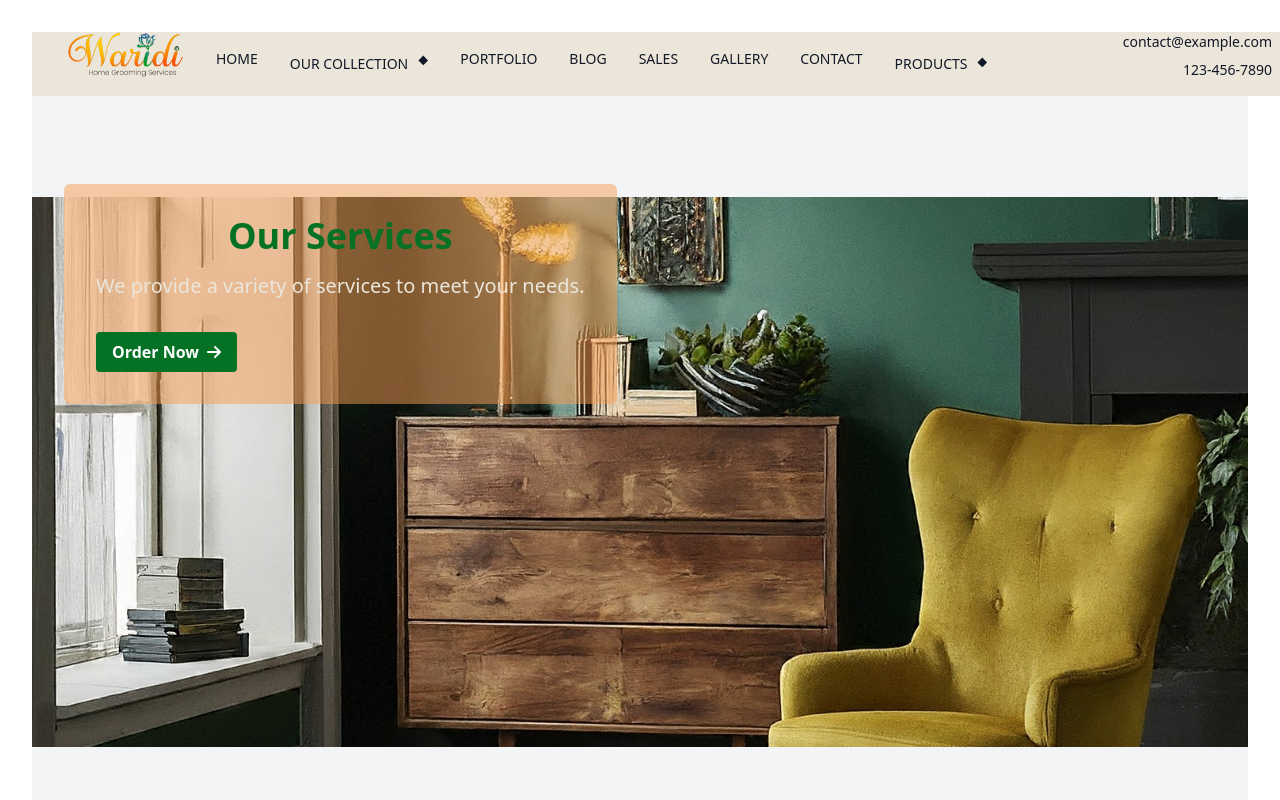
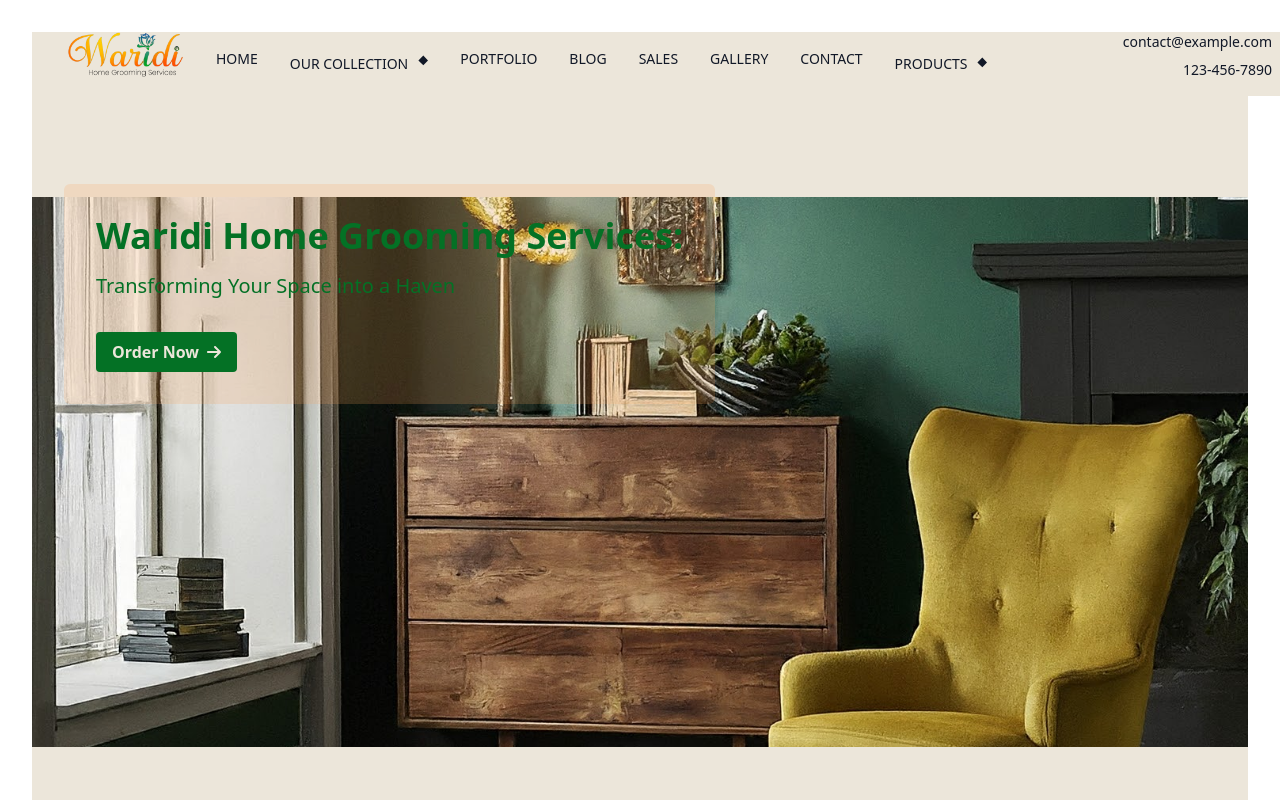
Before and after one commit to auma23/waridiHomeGrooming, a React (Vite) app: page / in a window 1280 px wide. Shown: the top 800 px of the page. Built offline with nearby package versions, Linux system fonts and the light colour scheme.

Commit message:
update  cover page

```diff
--- a/src/Components/CoverSection.jsx
+++ b/src/Components/CoverSection.jsx
@@ -1,10 +1,38 @@
+
+// import { FontAwesomeIcon } from '@fortawesome/react-fontawesome';
+// import { faArrowRight } from '@fortawesome/free-solid-svg-icons';
+
+// const CoverSection = () => {
+//   return (
+//     <section className="cover-section bg-gray-100 flex flex-col items-start justify-center h-screen relative mt-10">
+//       <img
+//         src="./src/assets/image1.jpg"
+//         alt="Cover Image"
+//         className="w-full h-screen object-cover z-0"
+//         style={{ maxHeight: '550px' }}
+//       />
+//       <div className="absolute top-0 left-0 p-8 mt-20">
+//         <div className="bg-yellow bg-opacity-50 p-8 rounded-md">
+//           <h1 className="text-4xl font-bold text-green">Our Services</h1>
+//           <p className="text-xl mt-4 text-orange">We provide a variety of services to meet your needs.</p>
+//           <button className="bg-gradient-to-b from-orange to-green hover:bg-blue text-grey font-bold py-2 px-4 rounded mt-8 flex items-center">
+//             Order Now
+//             <FontAwesomeIcon className="ml-2" icon={faArrowRight} />
+//           </button>
+//         </div>
+//       </div>
+//     </section>
+//   );
+// };
+
+// export default CoverSection;
 
 import { FontAwesomeIcon } from '@fortawesome/react-fontawesome';
 import { faArrowRight } from '@fortawesome/free-solid-svg-icons';
 
 const CoverSection = () => {
   return (
-    <section className="cover-section bg-gray-100 flex flex-col items-start justify-center h-screen relative mt-10">
+    <section className="cover-section bg-grey flex flex-col items-start justify-center h-screen relative mt-10">
       <img
         src="./src/assets/image1.jpg"
         alt="Cover Image"
@@ -12,10 +40,10 @@ const CoverSection = () => {
         style={{ maxHeight: '550px' }}
       />
       <div className="absolute top-0 left-0 p-8 mt-20">
-        <div className="bg-yellow bg-opacity-50 p-8 rounded-md">
-          <h1 className="text-4xl font-bold text-green">Our Services</h1>
-          <p className="text-xl mt-4 text-grey">We provide a variety of services to meet your needs.</p>
-          <button className="bg-green hover:bg-blue-700 text-white font-bold py-2 px-4 rounded mt-8 flex items-center">
+        <div className="bg-yellow bg-opacity-20 p-8 rounded-md text-left">
+          <h1 className="text-4xl font-bold text-green">Waridi Home Grooming Services:</h1>
+          <p className="text-xl mt-4 text-green"> Transforming Your Space into a Haven</p>
+          <button className="bg-green hover:bg-transparent hover:text-green text-grey font-bold py-2 px-4 rounded mt-8 flex items-center transition duration-300 ease-in-out"> {/* No inline styles */}
             Order Now
             <FontAwesomeIcon className="ml-2" icon={faArrowRight} />
           </button>
```
